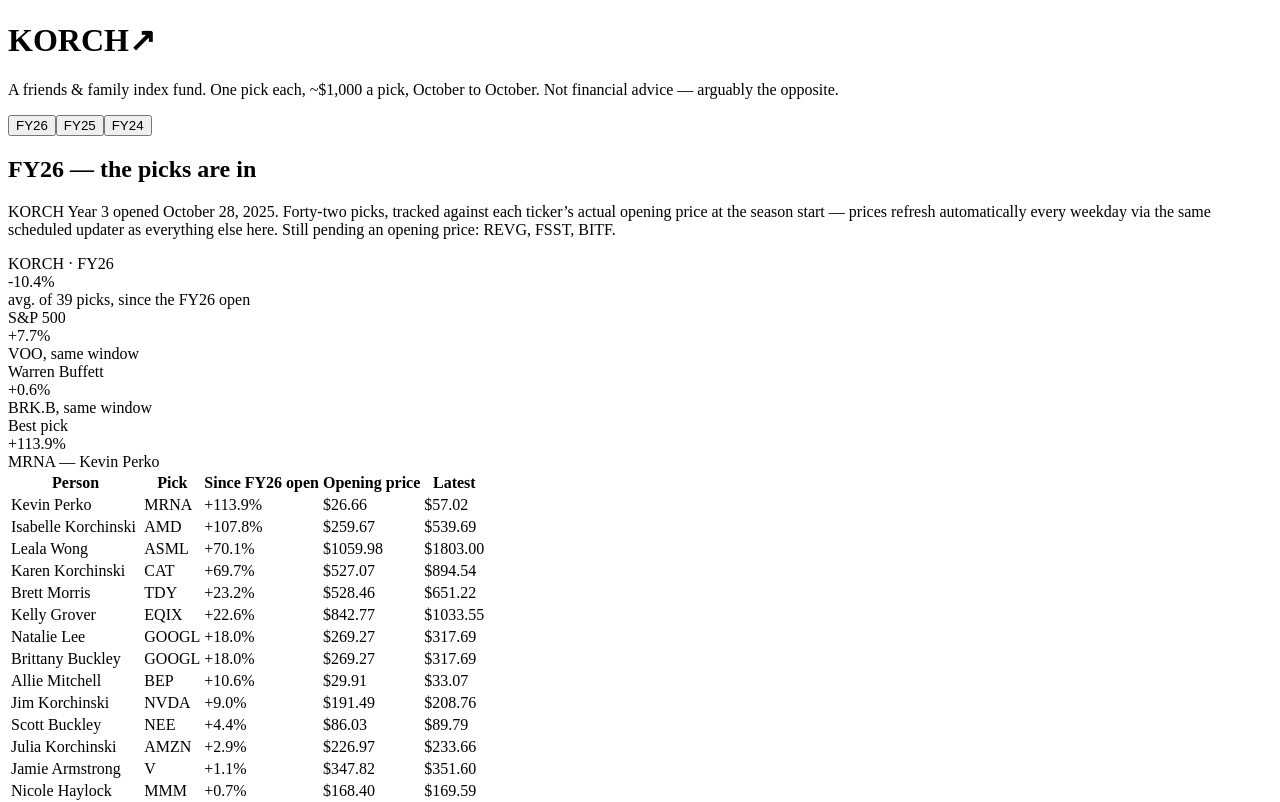
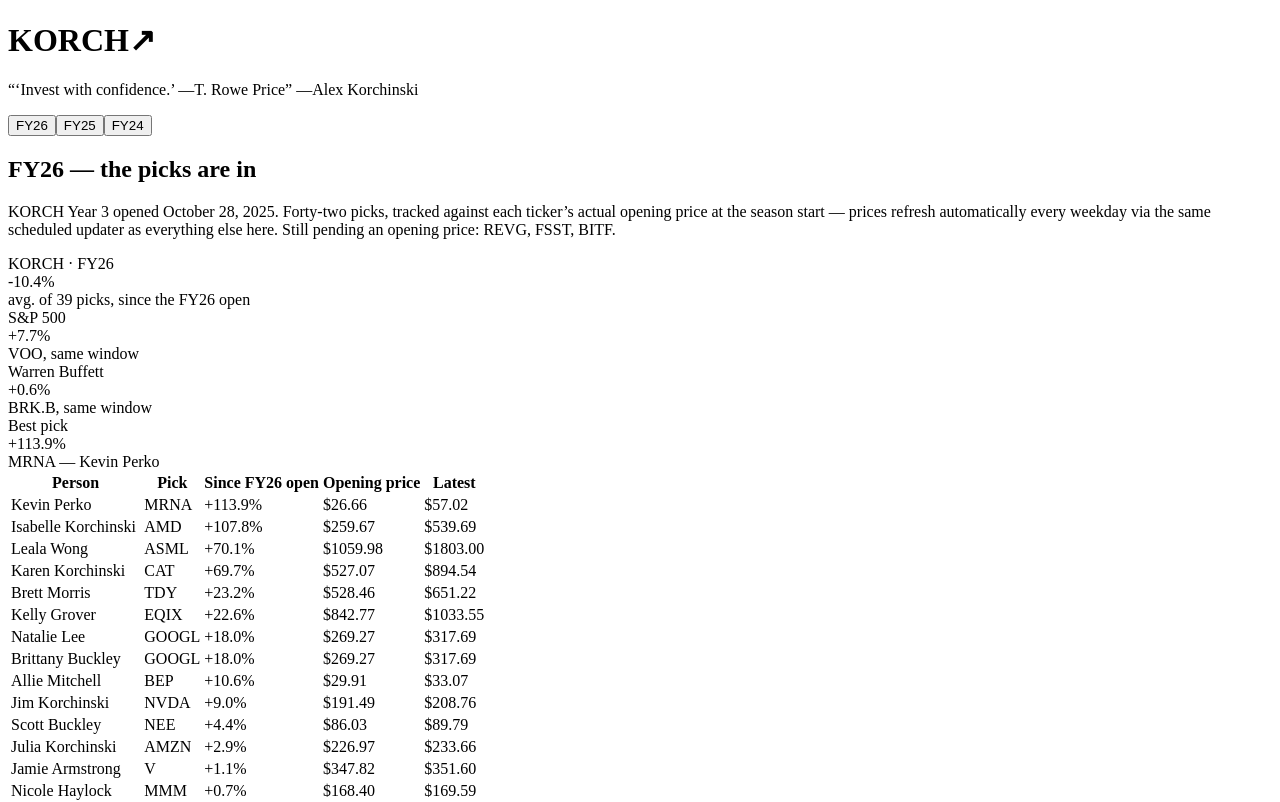
Before and after one commit to akorch16/korchindex, a React (Vite) app: page / in a window 1280 px wide. Shown: the top 802 px of the page. Built offline with nearby package versions, Linux system fonts and the light colour scheme; the HTML template or start-up script is replaced by a standard one.

Commit message:
Replace tagline with Alex quoting T. Rowe Price's slogan
Co-Authored-By: Claude Fable 5 <noreply@anthropic.com>
Claude-Session: https://claude.ai/code/session_01AUGQKsG52jJAT6GPKXuJiK

```diff
--- a/src/App.jsx
+++ b/src/App.jsx
@@ -18,8 +18,7 @@ export default function App() {
           KORCH<span className="tick">↗</span>
         </h1>
         <p className="tagline">
-          A friends &amp; family index fund. One pick each, ~$1,000 a pick, October to October.
-          Not financial advice — arguably the opposite.
+          “‘Invest with confidence.’ —T. Rowe Price” —Alex Korchinski
         </p>
       </header>
 
```
